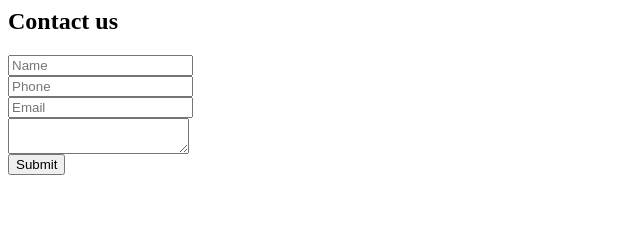
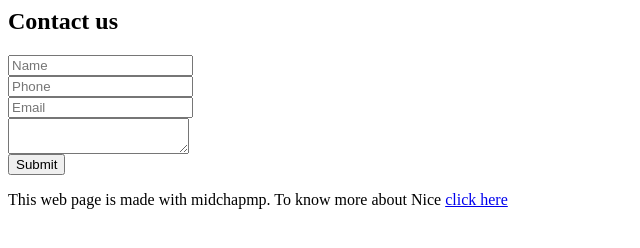
Before and after one commit to bannamilkshake/Nice, a plain HTML site: page contactus.html in a window 1280 px wide. Shown: the whole page, without its empty margins (0-640 px from the left). Drawn offline with Linux system fonts and the light colour scheme.

Commit message:
Update contactus.html

```diff
--- a/contactus.html
+++ b/contactus.html
@@ -28,5 +28,6 @@
 </form>
 </div>
 </main>
+  <footer> <p>This web page is made with midchapmp. To know more about Nice <a  href=" https://en.wikipedia.org/wiki/Nice">click here</a></p></footer>
 </body>
 </html>
```
